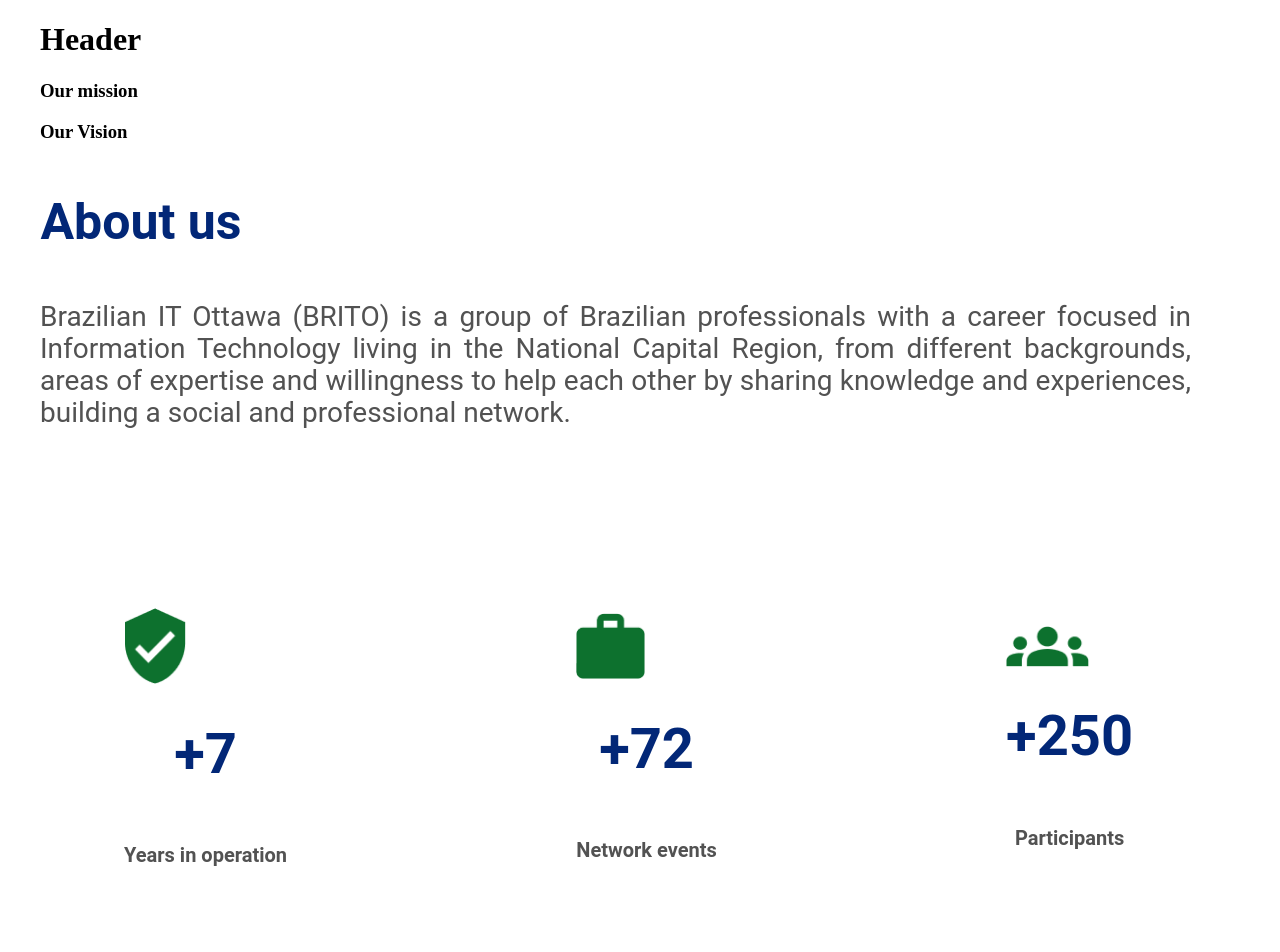
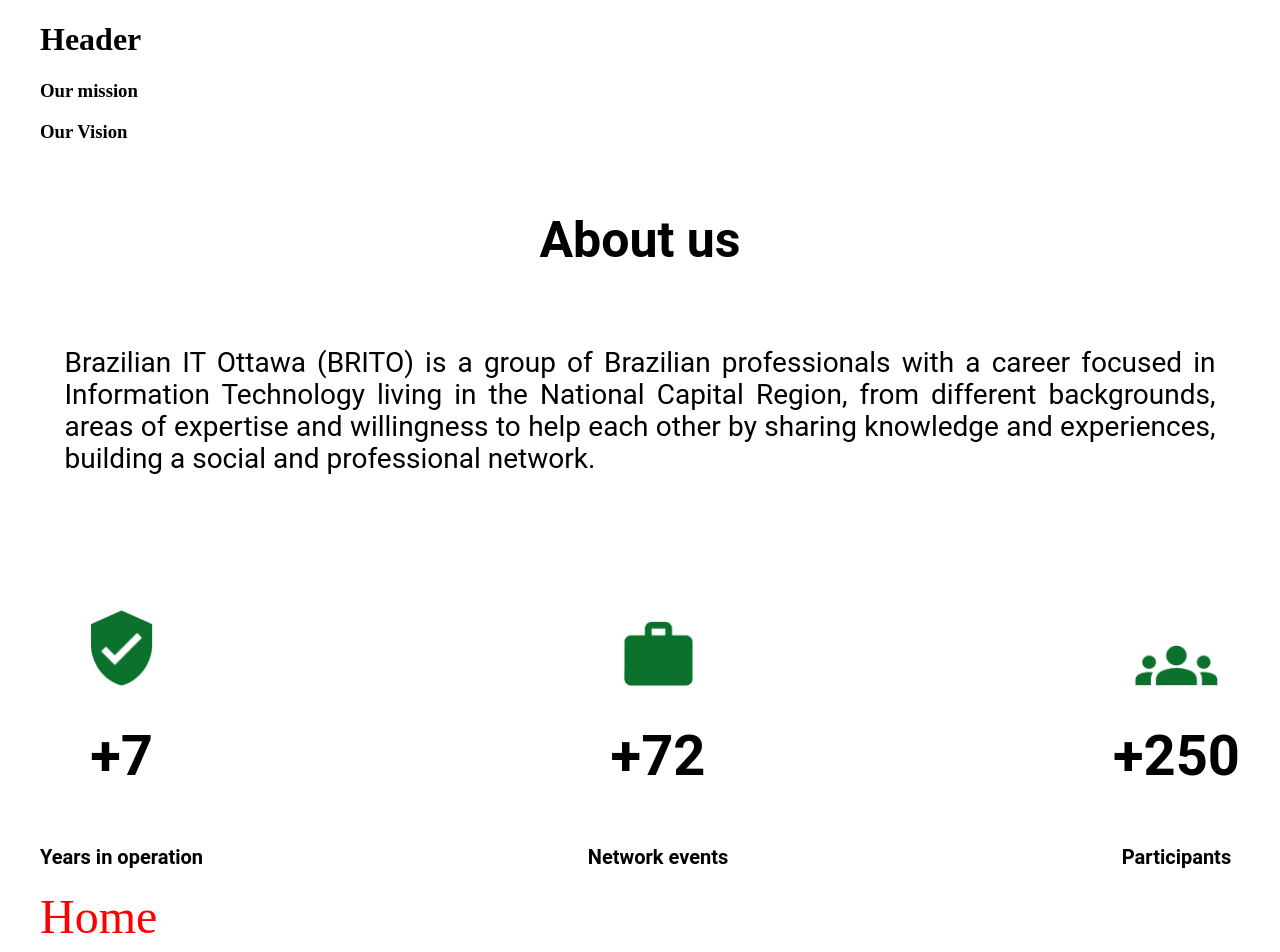
Before and after one commit to brito-ca/brito-website, a Next.js app: page / in a window 1280 px wide. Shown: the top 952 px of the page. Built offline with nearby package versions, Linux system fonts and the light colour scheme.

Commit message:
layout and css modules adjusted

```diff
--- a/components/AboutUsBanner/AboutUsBanner.jsx
+++ b/components/AboutUsBanner/AboutUsBanner.jsx
@@ -3,7 +3,7 @@ import styles from '@/styles/AboutUsBanner.module.css'
 const AboutUsBanner = (props) => {
   const { title, description } = props;
   return (
-    <div>
+    <div className={styles.container}>
       <h3 className={styles.title}>{title}</h3>
       <p className={styles.description}>{description}</p>
     </div>
--- a/components/Icon/Icon.jsx
+++ b/components/Icon/Icon.jsx
@@ -4,7 +4,7 @@ import styles from '@/styles/Icon.module.css'
 const Icon = (props) => {
     const { iconPath, iconWidth, iconHeight, value, description} = props;
     return (
-        <div className={styles.block}>
+        <div className={styles.icon}>
             <Image
                 src={iconPath}
                 alt={description}
--- a/pages/aboutus.jsx
+++ b/pages/aboutus.jsx
@@ -5,15 +5,15 @@ import styles from '@/styles/AboutUs.module.css'
 const AboutUs = () => {
     return (
         <main>
-            <AboutUsBanner className={styles.text}
+            <AboutUsBanner
                 title='About us'
                 description='Brazilian IT Ottawa (BRITO) is a group of Brazilian professionals with a career focused in
                 Information Technology living in the National Capital Region, from different backgrounds,
                 areas of expertise and willingness to help each other by sharing knowledge and experiences,
                 building a social and professional network.'
             />
-            <div className={styles.icons}>
-                <Icon
+            <div className={styles.container}>
+                <Icon className={styles.icon.one}
                     iconPath='/credibility.png'
                     iconWidth={62.15}
                     iconHeight={75.96}
@@ -21,7 +21,7 @@ const AboutUs = () => {
                     description='Years in operation'
                 />
 
-                <Icon
+                <Icon className={styles.icon.two}
                     iconPath='/network.png'
                     iconWidth={69.06}
                     iconHeight={65.6}
@@ -29,7 +29,7 @@ const AboutUs = () => {
                     description='Network events'
                 />
 
-                <Icon
+                <Icon className={styles.icon.two}
                     iconPath='/participants.png'
                     iconWidth={82.87}
                     iconHeight={41.43}
--- a/styles/AboutUs.module.css
+++ b/styles/AboutUs.module.css
@@ -1,7 +1,88 @@
-.icons{
+.container {
     display: flex;
     flex-direction: row;
-    align-items: center;
+    align-items:end;
     justify-content: space-between;
-    margin: 179.7px 106.91px 179.7px 84px;
+    margin-top:106.91px;
 }
+
+.icon.one .icon {
+    /* Vector */
+    position: absolute;
+    left: 12.5%;
+    right: 12.5%;
+    top: 4.17%;
+    bottom: 4.17%;
+}
+
+.icon.one .value {
+    /* +7 */
+    position: absolute;
+    width: 63px;
+    height: 64px;
+    left: 203.3px;
+    top: 504.49px;
+}
+
+.icon.one .description {
+    /* Years in operation */
+    position: absolute;
+    width: 163px;
+    height: 24px;
+    left: 160.42px;
+    top: 601px;
+}
+
+.icon.two .icon {
+    /* Vector */
+    position: absolute;
+    left: 8.33%;
+    right: 8.34%;
+    top: 8.33%;
+    bottom: 12.5%;
+}
+
+.icon.two .value {
+    /* +72 */
+    position: absolute;
+    width: 95px;
+    height: 64px;
+    left: 683px;
+    top: 504.49px;
+}
+
+.icon.two .description {
+    /* Network events */
+    position: absolute;
+    width: 140px;
+    height: 24px;
+    left: 666.42px;
+    top: 601px;
+}
+
+.icon.three .icon {
+    /* Vector */
+    position: absolute;
+    left: 0%;
+    right: 0%;
+    top: 25%;
+    bottom: 25%;
+}
+
+.icon.three .value {
+    /* +250 */
+    position: absolute;
+    width: 127px;
+    height: 64px;
+    left: 1152.58px;
+    top: 504.49px;
+}
+
+.icon.three .description {
+    /* Participants */
+    position: absolute;
+    width: 109px;
+    height: 24px;
+    left: 1168.42px;
+    top: 601px;
+}
--- a/styles/AboutUsBanner.module.css
+++ b/styles/AboutUsBanner.module.css
@@ -1,26 +1,33 @@
-.title{
+.container {
+    display: flex;
+    flex-direction: column;
+    align-items: center;
+    justify-content: center;
+}
+
+.title {
+    /* About us */
     width: 202px;
     height: 58px;
+    /* Display/1 */
     font-family: 'Roboto';
     font-style: normal;
     font-weight: 700;
     font-size: 50px;
     line-height: 58px;
+    /* identical to box height, or 116% */
     text-align: center;
-    color: #022777;
 }
 
-.description{
+.description {
     width: 1151px;
     height: 128px;
+    /* Body/B1 */
     font-family: 'Roboto';
     font-style: normal;
     font-weight: 400;
     font-size: 28px;
     line-height: 32px;
+    /* or 114% */
     text-align: justify;
-    color: #525252;
-    flex: none;
-    order: 1;
-    flex-grow: 0;
 }
--- a/styles/Icon.module.css
+++ b/styles/Icon.module.css
@@ -1,24 +1,28 @@
-.block {
-    display: flex;
-    flex-direction: column;
+.icon {
+  display: flex;
+  flex-direction: column;
+  align-items: center;
+  justify-content: center;
 }
 
 .value {
+    /* Headline/H1 */
     font-family: 'Roboto';
     font-style: normal;
     font-weight: 700;
     font-size: 56px;
     line-height: 64px;
+    /* identical to box height, or 114% */
     text-align: center;
-    color: #022777;
 }
 
 .description {
+    /* Link/1 */
     font-family: 'Roboto';
     font-style: normal;
     font-weight: 600;
     font-size: 20px;
     line-height: 24px;
-    text-align: center;
-    color: #525252;
+    /* identical to box height, or 120% */
+    text-align: justify;
 }
```
